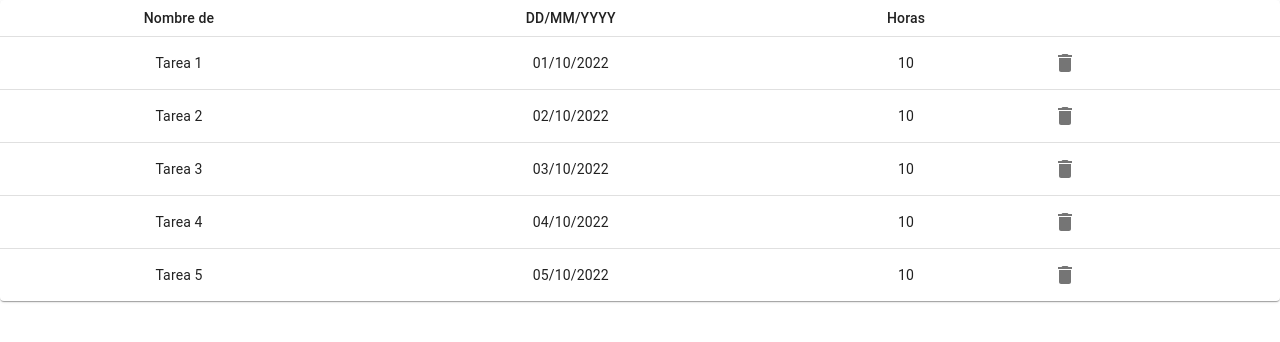
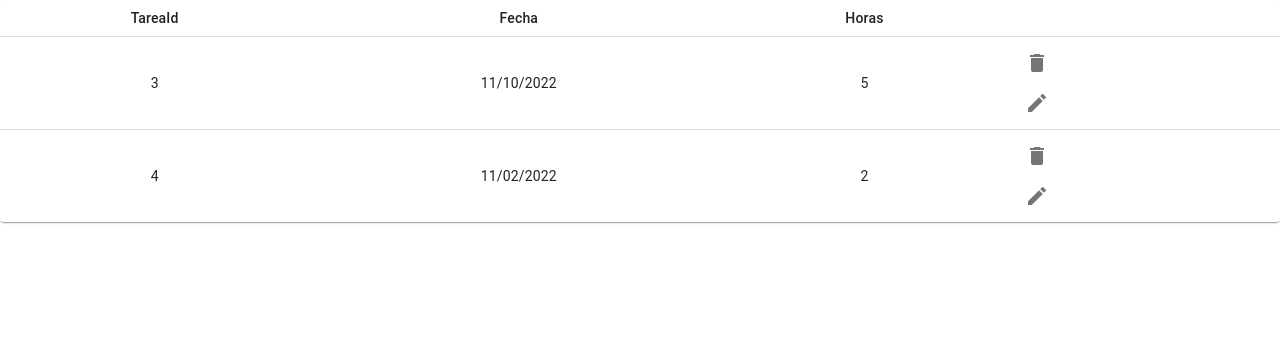
Before and after one commit to BrunoPasca/tribu_2_2022_2c, a Next.js app: page /moduloRecursos/tablaHoras in a window 1280 px wide. Shown: the top 342 px of the page. Built offline with nearby package versions, Linux system fonts and the light colour scheme.

Commit message:
Agrego boton editar, pop ups

```diff
--- /dev/null
+++ b/pages/moduloRecursos/borrarHoraModal.tsx
@@ -0,0 +1,61 @@
+import * as React from 'react';
+import Box from '@mui/material/Box';
+import Button from '@mui/material/Button';
+import Typography from '@mui/material/Typography';
+import Modal from '@mui/material/Modal';
+import Backdrop from '@mui/material/Backdrop';
+
+const style = {
+  position: 'absolute',
+  top: '50%',
+  left: '50%',
+  transform: 'translate(-50%, -50%)',
+  width: 400,
+  bgcolor: 'background.paper',
+  border: '2px solid #000',
+  boxShadow: 10,
+  p: 4,
+};
+
+export default function BorrarHoraModal(props: any) {
+  var open = props.isOpen
+  var setOpen = props.setOpen
+  const handleOpen = () => setOpen(true);
+  const handleClose = () => setOpen(false);
+
+  function handleBorrar() {
+    /* LLAMAR A ENDPOINT */
+    // deleteHorasById(props.id)
+    setOpen(false)
+
+    // Hay que hacer reload para que se actualice la tabla, pero vuelve al home
+    document.location.reload()
+  }
+  function handleCancelar() {
+    setOpen(false)
+  }
+
+  return (
+    <div>
+      <Modal
+        open={open}
+        onClose={handleClose}
+        aria-labelledby="modal-modal-title"
+        aria-describedby="modal-modal-description"
+        BackdropComponent={Backdrop}
+        BackdropProps={{style : {
+            backgroundColor:"transparent"
+        }
+        }}
+        >
+        <Box sx={style}>
+          <Typography id="modal-modal-title" variant="h6" component="h2" style={{textAlign:"center"}}>
+            ¿Está seguro que quiere eliminar este reporte?
+          </Typography>
+          <Button style={{backgroundColor: "#134074", color:"white", float:"left"}} onClick={handleCancelar}>Cancelar</Button>
+          <Button style={{backgroundColor: "#134074", color:"white", float:"right"}} onClick={handleBorrar}>Borrar</Button>
+        </Box>
+      </Modal>
+    </div>
+  );
+}
--- a/pages/moduloRecursos/cargarTarea.tsx
+++ b/pages/moduloRecursos/cargarTarea.tsx
@@ -126,8 +126,8 @@ export default function CargarTarea({ period, screenSetter }: { period: string,
                 </div>
                 <div className={styles.ingresarInfoTarea}>
                     <div className={styles.holder}>
-                        <label className={styles.titleLabel}>Actividades Cargadas</label>
-                        <label className={styles.titleLabel}>Periodo: {period}</label>
+                        <h2>Tareas Cargadas</h2>
+                        <h3>{fechaInicio.toLocaleDateString()} - {fechaFin.toLocaleDateString()}</h3>
                         <MuiTable valor={"tarea"} />
                     </div>
                 </div>
--- /dev/null
+++ b/pages/moduloRecursos/editarHoraModal.tsx
@@ -0,0 +1,70 @@
+import * as React from 'react';
+import Box from '@mui/material/Box';
+import Button from '@mui/material/Button';
+import Typography from '@mui/material/Typography';
+import Modal from '@mui/material/Modal';
+import Backdrop from '@mui/material/Backdrop';
+
+const style = {
+  position: 'absolute',
+  top: '50%',
+  left: '50%',
+  transform: 'translate(-50%, -50%)',
+  width: 400,
+  bgcolor: 'background.paper',
+  border: '2px solid #000',
+  boxShadow: 10,
+  p: 4,
+};
+
+export default function EditarHoraModal(props: any) {
+  var open = props.isOpen
+  var setOpen = props.setOpen
+  const handleOpen = () => setOpen(true);
+  const handleClose = () => setOpen(false);
+
+    const tareaId = props.tareaId
+    const reporteId = props.reporteId
+    const [cantHoras, setCantHoras] = React.useState(props.cantHoras)
+
+  function handleEditar() {
+    /* LLAMAR A ENDPOINT */
+    // updateHora()
+    setOpen(false)
+
+    // Hay que hacer reload para que se actualice la tabla, pero vuelve al home
+    document.location.reload()
+  }
+  function handleCancelar() {
+    setOpen(false)
+  }
+
+  return (
+    <div>
+      <Modal
+        open={open}
+        onClose={handleClose}
+        aria-labelledby="modal-modal-title"
+        aria-describedby="modal-modal-description"
+        BackdropComponent={Backdrop}
+        BackdropProps={{style : {
+            backgroundColor:"transparent"
+        }
+        }}
+        >
+        <Box sx={style}>
+          <Typography id="modal-modal-title" variant="h6" component="h2" style={{textAlign:"center"}}>
+            TareaId: {tareaId}
+          </Typography>
+          <div style={{display:"flex", justifyContent:"center", padding:"2rem"}}>
+            <label style={{marginRight:"1rem"}}>Horas:</label>
+            <input value={cantHoras} onChange={(e) => setCantHoras(e.target.value)}></input>
+          </div>
+
+          <Button style={{backgroundColor: "#134074", color:"white", float:"left"}} onClick={handleCancelar}>Cancelar</Button>
+          <Button style={{backgroundColor: "#134074", color:"white", float:"right"}} onClick={handleEditar}>Editar</Button>
+        </Box>
+      </Modal>
+    </div>
+  );
+}
--- a/pages/moduloRecursos/tablaHoras.tsx
+++ b/pages/moduloRecursos/tablaHoras.tsx
@@ -7,51 +7,74 @@ import TableHead from '@mui/material/TableHead';
 import TableRow from '@mui/material/TableRow';
 import Paper from '@mui/material/Paper';
 import DeleteIcon from '@mui/icons-material/Delete';
+import EditIcon from '@mui/icons-material/Edit';
 import { IconButton } from '@mui/material';
+import BorrarHoraModal from './borrarHoraModal';
+import Edit from '@mui/icons-material/Edit';
+import EditarHoraModal from './editarHoraModal';
 
-function createData(
-    name: string,
-    calories: string,
-    fat: number,
-) {
-    return { name, calories, fat };
-}
+export default function MuiTable(props : any) {
+    // Pop up para editar las horas de una tarea
+    const [openDelete, setOpenDelete] = React.useState(false);
+    const handleOpenDelete = () => setOpenDelete(true);
+    const handleCloseDelete = () => setOpenDelete(false);
 
-const rows = [
-    createData('Tarea 1', '01/10/2022', 10),
-    createData('Tarea 2', '02/10/2022', 10),
-    createData('Tarea 3', '03/10/2022', 10),
-    createData('Tarea 4', '04/10/2022', 10),
-    createData('Tarea 5', '05/10/2022', 10),
-];
+    const [openEdit, setOpenEdit] = React.useState(false);
+    const handleOpenEdit = () => setOpenEdit(true);
+    const handleCloseEdit = () => setOpenEdit(false);
 
-export default function MuiTable({ valor }: { valor: string }) {
+    /* HAY QUE USAR UN ENDPOINT */
+    const reportes =         [
+        {
+            id: "1",
+            legajo_empleado: "2",
+            id_tarea: "3",
+            cant_horas:"5",
+            fecha: "11/10/2022",
+            estado: "abierto",
+        },
+        {
+            id: "2",
+            legajo_empleado: "3",
+            id_tarea: "4",
+            cant_horas:"2",
+            fecha: "11/02/2022",
+            estado: "abierto",
+        }
+    ]
+
+
     return (
         <TableContainer component={Paper}>
             <Table sx={{ minWidth: 300 }} aria-label="simple table" size="small">
                 <TableHead>
                     <TableRow>
-                        <TableCell align="center">Nombre de {valor}</TableCell>
-                        <TableCell align="center">DD/MM/YYYY</TableCell>
+                        <TableCell align="center">TareaId</TableCell>
+                        <TableCell align="center">Fecha</TableCell>
                         <TableCell align="center">Horas</TableCell>
                         <TableCell></TableCell>
                     </TableRow>
                 </TableHead>
                 <TableBody>
-                    {rows.map((row) => (
+                    {reportes.map((reporte) => (
                         <TableRow
-                            key={row.name}
+                            key={reporte.id}
                             sx={{ '&:last-child td, &:last-child th': { border: 0 } }}
                         >
                             <TableCell align="center" component="th" scope="row">
-                                {row.name}
+                                {reporte.id_tarea}
                             </TableCell>
-                            <TableCell align="center">{row.calories}</TableCell>
-                            <TableCell align="center">{row.fat}</TableCell>
+                            <TableCell align="center">{reporte.fecha}</TableCell>
+                            <TableCell align="center">{reporte.cant_horas}</TableCell>
                             <TableCell>
-                                <IconButton>
-                                    <DeleteIcon />
+                                <IconButton onClick={handleOpenDelete}>
+                                    <DeleteIcon/>
                                 </IconButton>
+                                <BorrarHoraModal isOpen = {openDelete} setOpen={setOpenDelete} idReporte={reporte.id}></BorrarHoraModal>
+                                <IconButton onClick={handleOpenEdit}>
+                                    <EditIcon/>
+                                </IconButton>
+                                <EditarHoraModal isOpen = {openEdit} setOpen={setOpenEdit} reporteId={reporte.id} tareaId={reporte.id_tarea} cantHoras={reporte.cant_horas}></EditarHoraModal>
                             </TableCell>
                         </TableRow>
                     ))}
```
Also changed, not shown: 1 other file (tests, documents, lock files or other folders).
